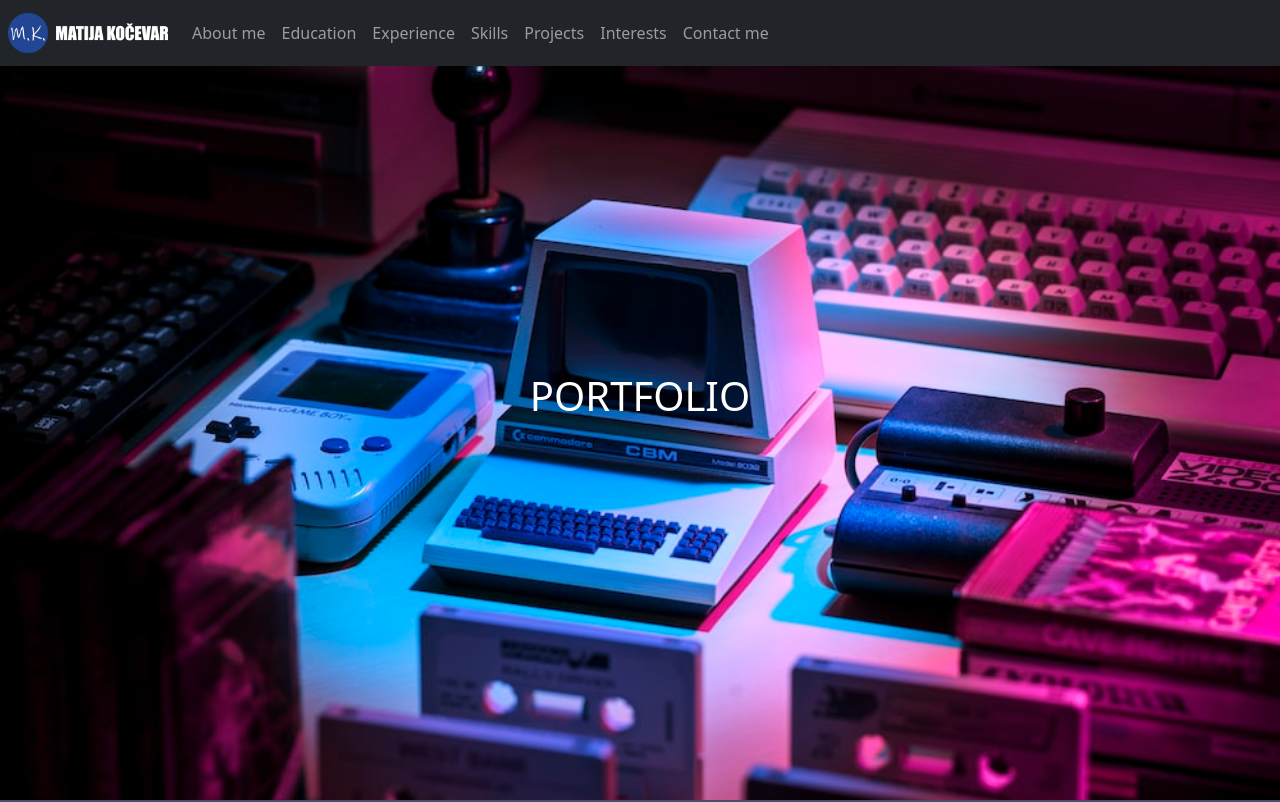
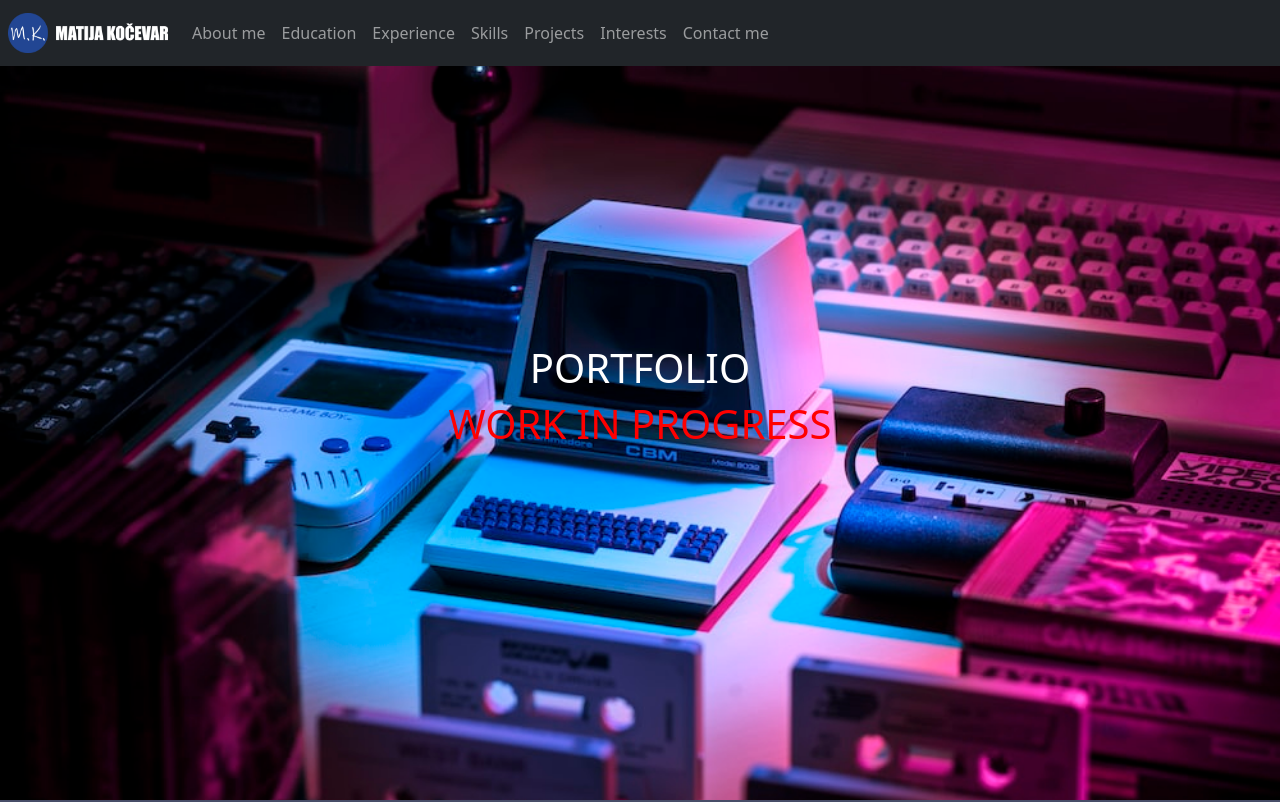
Before and after one commit to MatijaKocevar/portfolio_V2, a React (Vite) app: page / in a window 1280 px wide. Shown: the top 802 px of the page. Built offline with nearby package versions, Linux system fonts and the light colour scheme.

Commit message:
adds work in progres text

```diff
--- a/src/components/header.tsx
+++ b/src/components/header.tsx
@@ -16,6 +16,9 @@
     <div id='home' className='header-wraper'>
       <div className='main-info'>
         <h1 className='heading'>portfolio</h1>
+        <h1 className='heading' style={{ color: 'red' }}>
+          WORK IN PROGRESS
+        </h1>
       </div>
     </div>
   );
--- a/src/components/styles/header.scss
+++ b/src/components/styles/header.scss
@@ -14,6 +14,7 @@
     display: flex;
     justify-content: center;
     align-items: center;
+    flex-direction: column;
     width: 100%;
     height: 100%;
 
```
Also changed, not shown: src/assets/logo.png (added), src/images/LogoThumb.png (added).
